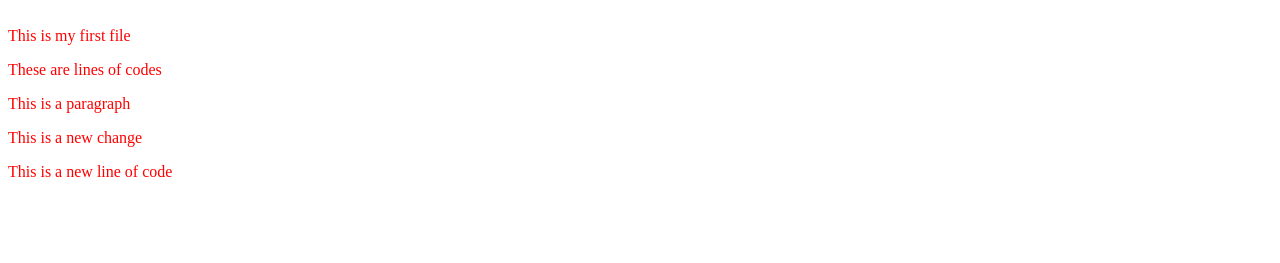
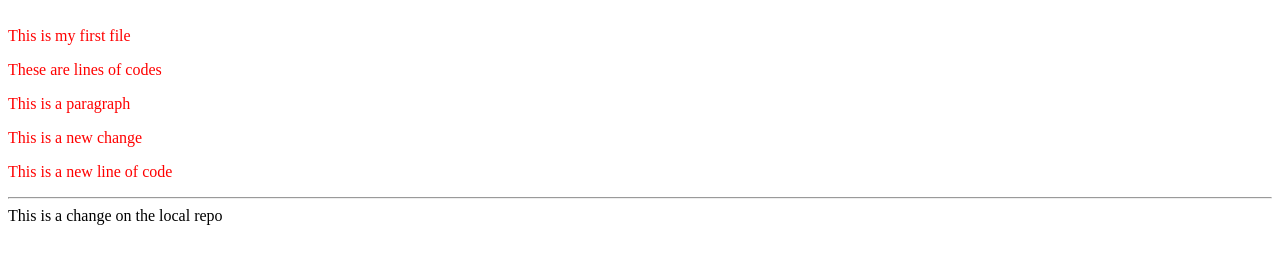
Before and after one commit to ikosafo/new-project, a plain HTML site: page index.html in a window 1280 px wide. Shown: the part 67-330 px from the top of the page. Drawn offline with Linux system fonts and the light colour scheme.

Commit message:
First push to github

```diff
--- a/index.html
+++ b/index.html
@@ -16,6 +16,8 @@
     <p>This is a paragraph</p>
     <p>This is a new change</p>
     <p>This is a new line of code </p>
+    <hr />
+    This is a change on the local repo
 
 </body>
 
```
